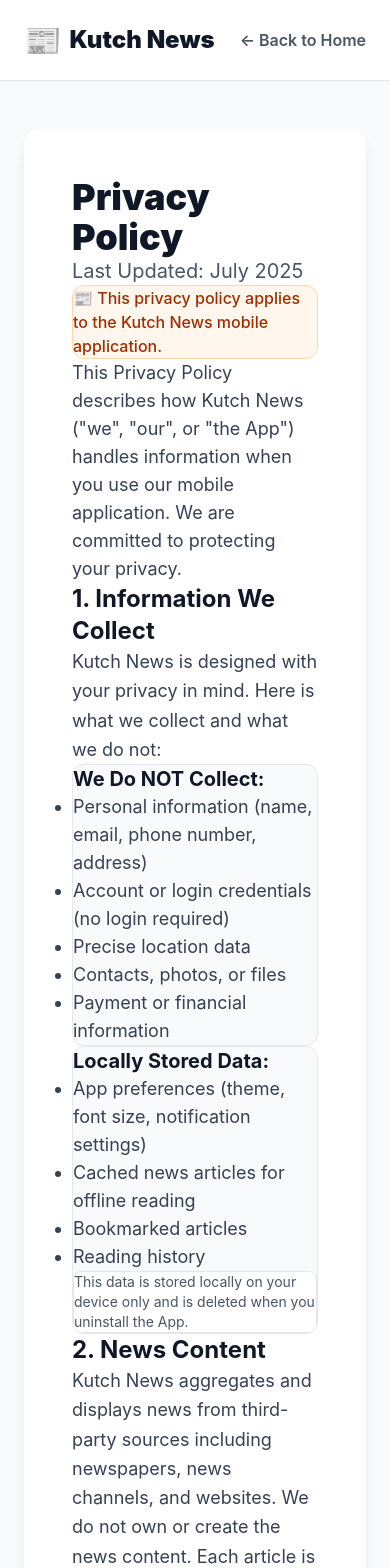
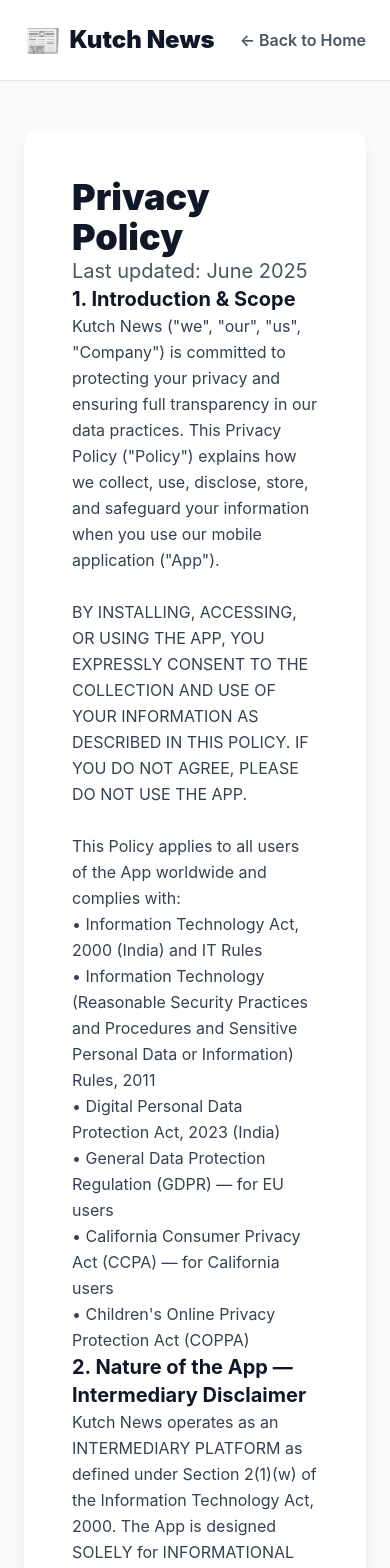
Before and after one commit to vijayvaghela72/GEB-TA-Bill-Pro-Dahboard, a Next.js app: page /kutch_news/privacy_policy in a window 390 px wide. Shown: the top 1568 px of the page. Built offline with nearby package versions, Linux system fonts and the light colour scheme.

Commit message:
update kutch news privacy policy with full legal text and update email to flutterdeveloper72

```diff
--- a/src/app/kutch_news/page.jsx
+++ b/src/app/kutch_news/page.jsx
@@ -381,7 +381,7 @@
             </div>
             <div>
               <h4 className="font-bold mb-6 text-xl">Contact</h4>
-              <p className="text-gray-400 text-lg mb-2">kutchnewsapp@gmail.com</p>
+              <p className="text-gray-400 text-lg mb-2">flutterdeveloper72@gmail.com</p>
               <p className="text-gray-400 text-lg">Made with ❤️ in Kutch, India</p>
             </div>
           </div>
--- a/src/app/kutch_news/privacy_policy/page.jsx
+++ b/src/app/kutch_news/privacy_policy/page.jsx
@@ -2,97 +2,293 @@
 
 import Link from 'next/link'
 
-export default function KutchNewsPrivacyPolicy() {
 const sections = [
   {
-      title: '1. Information We Collect',
-      content: 'Kutch News is designed with your privacy in mind. Here is what we collect and what we do not:',
-      subsections: [
-        {
-          title: 'We Do NOT Collect:',
-          list: [
-            'Personal information (name, email, phone number, address)',
-            'Account or login credentials (no login required)',
-            'Precise location data',
-            'Contacts, photos, or files',
-            'Payment or financial information'
-          ]
+    title: '1. Introduction & Scope',
+    body: `Kutch News ("we", "our", "us", "Company") is committed to protecting your privacy and ensuring full transparency in our data practices. This Privacy Policy ("Policy") explains how we collect, use, disclose, store, and safeguard your information when you use our mobile application ("App").
+
+BY INSTALLING, ACCESSING, OR USING THE APP, YOU EXPRESSLY CONSENT TO THE COLLECTION AND USE OF YOUR INFORMATION AS DESCRIBED IN THIS POLICY. IF YOU DO NOT AGREE, PLEASE DO NOT USE THE APP.
+
+This Policy applies to all users of the App worldwide and complies with:
+• Information Technology Act, 2000 (India) and IT Rules
+• Information Technology (Reasonable Security Practices and Procedures and Sensitive Personal Data or Information) Rules, 2011
+• Digital Personal Data Protection Act, 2023 (India)
+• General Data Protection Regulation (GDPR) — for EU users
+• California Consumer Privacy Act (CCPA) — for California users
+• Children's Online Privacy Protection Act (COPPA)`
   },
   {
-          title: 'Locally Stored Data:',
-          list: [
-            'App preferences (theme, font size, notification settings)',
-            'Cached news articles for offline reading',
-            'Bookmarked articles',
-            'Reading history'
-          ],
-          note: 'This data is stored locally on your device only and is deleted when you uninstall the App.'
-        }
-      ]
+    title: '2. Nature of the App — Intermediary Disclaimer',
+    body: `Kutch News operates as an INTERMEDIARY PLATFORM as defined under Section 2(1)(w) of the Information Technology Act, 2000. The App is designed SOLELY for INFORMATIONAL and EDUCATIONAL PURPOSES.
+
+• The App aggregates and provides access to publicly available news content from third-party websites using WebView technology.
+• We do NOT create, author, edit, modify, host, store, cache, or redistribute any third-party content.
+• We function identically to a web browser — providing access to publicly available web pages.
+• ALL content displayed belongs EXCLUSIVELY to its respective owners and publishers.
+• We claim ZERO ownership or rights over any third-party content.
+• We are NOT a media house, news publisher, or content creator.
+• We do NOT endorse, verify, or guarantee any third-party content.`
   },
   {
-      title: '2. News Content',
-      content: 'Kutch News aggregates and displays news from third-party sources including newspapers, news channels, and websites. We do not own or create the news content. Each article is attributed to its original source. When you tap to read full articles, you may be redirected to the original publisher&apos;s website, which has its own privacy policy.'
+    title: '3. WebView & Third-Party Websites',
+    body: `Our App uses WebView technology to display third-party websites. Critical disclosures:
+
+• WebView is used EXCLUSIVELY for information sharing and user convenience.
+• We do NOT control, modify, intercept, scrape, or manipulate any content displayed through WebView.
+• We do NOT inject code, trackers, or scripts into third-party websites.
+• We do NOT collect any personal data from third-party websites displayed via WebView.
+• Content shown through WebView is rendered directly from the source website's servers.
+• We have NO control over the privacy practices of third-party websites.
+• Each third-party website has its own privacy policy — we strongly encourage you to review them.
+• We are NOT responsible for any data collection performed by third-party websites when you access them through our App.
+• Your interaction with third-party websites through WebView is governed by THEIR privacy policies, not ours.`
   },
   {
-      title: '3. Advertising',
-      content: 'We use Google AdMob to serve advertisements including banner ads, interstitial ads, and rewarded ads. Google AdMob may collect:',
-      list: [
-        'Device identifiers (Advertising ID)',
-        'IP address',
-        'Device information (model, OS version)',
-        'App usage data and interaction with ads'
-      ],
-      note: 'For more information about Google&apos;s data practices: https://policies.google.com/privacy'
+    title: '4. Content Removal & Copyright Protection',
+    body: `We maintain a STRICT and IMMEDIATE content removal policy.
+
+• If ANY content owner, publisher, copyright holder, trademark owner, or authorized representative has ANY concern regarding their content being accessible through our App, we will IMMEDIATELY and UNCONDITIONALLY remove access.
+• Removal guaranteed within 24 hours — NO questions asked, NO disputes.
+• We will permanently blacklist the source if requested.
+• We proactively remove content upon becoming aware of any potential issues.
+• We fully comply with DMCA takedown notices and Indian IT Act provisions.
+
+Content Removal Contact: flutterdeveloper72@gmail.com
+
+We claim protection under:
+• Section 79, Information Technology Act, 2000 (Safe Harbor)
+• DMCA Safe Harbor provisions (17 U.S.C. § 512)
+• EU E-Commerce Directive Article 14`
   },
   {
-      title: '4. Push Notifications',
-      content: 'The App may send push notifications for breaking news updates. You can enable or disable notifications at any time through your device settings or within the App. We use Firebase Cloud Messaging (FCM) to deliver notifications, which may collect device tokens for delivery purposes only.'
+    title: '5. Information We Collect',
+    body: `We are committed to DATA MINIMIZATION — we collect only what is strictly necessary for App functionality.
+
+A. AUTOMATICALLY COLLECTED (Non-Personal):
+• Device Information: Device model, OS version, screen resolution, device identifiers (for ad serving only).
+• Usage Analytics: Anonymous app usage patterns, screens viewed, session duration, crash/error reports.
+• Network Status: Internet connection type (WiFi/Mobile) — used solely to check connectivity.
+• Push Token: Firebase Cloud Messaging token — used solely for delivering notifications.
+
+B. INFORMATION WE DO NOT COLLECT:
+• Personal identification: Name, email, phone, address, date of birth.
+• Location data: GPS, IP-based location, or any geolocation.
+• Contacts, call logs, SMS, or communication data.
+• Photos, camera, microphone, or media files.
+• Financial data: Credit cards, bank accounts, payment information.
+• Biometric data: Fingerprints, face recognition, voice prints.
+• Health, fitness, or medical data.
+• Browsing history outside the App.
+• Social media accounts or credentials.
+• Government IDs or sensitive personal documents.
+
+C. SENSITIVE PERSONAL DATA:
+• We do NOT collect any Sensitive Personal Data or Information (SPDI) as defined under the IT Rules, 2011.
+• We do NOT process any special categories of data as defined under GDPR Article 9.`
   },
   {
-      title: '5. Text-to-Speech',
-      content: 'The text-to-speech feature processes article text locally on your device using your device&apos;s built-in TTS engine. No audio data or article content is sent to external servers for this feature.'
+    title: '6. Legal Basis for Processing (GDPR Compliance)',
+    body: `For users in the European Economic Area (EEA), our legal basis for processing:
+
+• Legitimate Interest: App functionality, analytics, and security.
+• Consent: Push notifications and personalized advertisements.
+• Legal Obligation: Compliance with applicable laws.
+
+You may withdraw consent at any time without affecting the lawfulness of processing based on consent before withdrawal.`
   },
   {
-      title: '6. Internet & Network Permissions',
-      content: 'The App requires the following permissions:',
-      list: [
-        'Internet Access — Required to fetch news content, display ads, and load live TV streams',
-        'Network State — Required to check connectivity and enable offline mode'
-      ]
+    title: '7. How We Use Your Information',
+    body: `We use collected information SOLELY for:
+
+• Providing and maintaining App functionality.
+• Delivering push notifications about news updates.
+• Displaying advertisements through Google AdMob.
+• Analyzing anonymous usage patterns to improve the App.
+• Detecting and preventing technical issues and crashes.
+• Complying with legal obligations.
+
+WE DO NOT:
+• Sell, rent, lease, or trade your information to ANY third party.
+• Share your data with third parties for their marketing purposes.
+• Use your data for profiling, automated decision-making, or behavioral targeting (beyond AdMob's standard ad personalization).
+• Use your data for any purpose not explicitly stated in this Policy.
+• Transfer your data to countries without adequate data protection (except through Google's standard data processing).`
   },
   {
-      title: "7. Children&apos;s Privacy",
-      content: 'Kutch News is a general news application. We do not knowingly collect personal information from children under 13. The App does not require any personal information to function.'
+    title: '8. Third-Party Services & SDKs',
+    body: `Our App integrates the following third-party services. Each has its own privacy policy:
+
+• Google AdMob (Advertising):
+  - May collect device identifiers for ad personalization.
+  - Privacy Policy: https://policies.google.com/privacy
+  - You can opt out via device ad settings.
+
+• Firebase Cloud Messaging (Notifications):
+  - Collects device token for push notification delivery.
+  - Privacy Policy: https://firebase.google.com/support/privacy
+
+• Firebase Analytics (Anonymous Analytics):
+  - Collects anonymous usage statistics.
+  - No personally identifiable information is shared.
+  - Privacy Policy: https://firebase.google.com/support/privacy
+
+We are NOT responsible for the data practices of these third-party services. We have no control over their data collection, use, or sharing practices.`
   },
   {
-      title: '8. Data Security',
-      content: 'All user preferences and cached data are stored locally on your device. No personal data is transmitted to or stored on external servers by the App itself.'
+    title: '9. Data Storage, Security & Retention',
+    body: `STORAGE:
+• ALL user data is stored LOCALLY on your device only.
+• We do NOT maintain external servers, databases, or cloud storage containing user personal data.
+• We do NOT have access to data stored on your device.
+
+SECURITY MEASURES:
+• Industry-standard encryption for data transmission (SSL/TLS).
+• No collection of sensitive data minimizes security risks.
+• Regular security assessments of the App.
+• Compliance with reasonable security practices as per IT Rules, 2011.
+
+RETENTION:
+• Cached content: Temporary, refreshed regularly, deleted when App cache is cleared.
+• User preferences: Retained until App is uninstalled.
+• Analytics data: Retained per Google's policies (typically 14 months).
+• Uninstalling the App permanently removes ALL locally stored data.
+
+BREACH NOTIFICATION:
+• In the unlikely event of a data breach, we will notify affected users within 72 hours as required by applicable law.
+• We will also notify relevant data protection authorities as required.`
   },
   {
-      title: '9. Third-Party Links',
-      content: 'The App contains links to third-party news websites and services. We are not responsible for the privacy practices of these external sites. We encourage you to review their privacy policies.'
+    title: '10. Push Notifications',
+    body: `• We use Firebase Cloud Messaging for push notifications.
+• Notifications contain ONLY news headlines and updates.
+• We do NOT send promotional, marketing, or spam notifications.
+• You can disable notifications at any time via device settings.
+• Disabling notifications does not affect App functionality.
+• We do NOT track whether you open or interact with notifications.`
   },
   {
-      title: '10. Your Rights',
-      content: 'You can:',
-      list: [
-        'Clear cached news and reading history from App settings',
-        'Disable push notifications at any time',
-        'Opt out of personalized ads via device settings',
-        'Uninstall the App to remove all locally stored data'
-      ]
+    title: '11. Advertisements & Ad Data',
+    body: `• Advertisements are displayed through Google AdMob to support free App access.
+• AdMob may use device advertising identifiers for ad personalization.
+• We do NOT have access to data collected by AdMob.
+• We do NOT control which ads are displayed.
+• We do NOT endorse advertised products or services.
+
+TO OPT OUT OF PERSONALIZED ADS:
+• Android: Settings → Google → Ads → Opt out of Ads Personalization
+• iOS: Settings → Privacy → Advertising → Limit Ad Tracking
+
+• Opting out does not reduce the number of ads but makes them less targeted.`
   },
   {
-      title: '11. Changes to This Policy',
-      content: 'We may update this Privacy Policy from time to time. Changes will be reflected by updating the "Last Updated" date at the top.'
+    title: "12. Children's Privacy (COPPA Compliance)",
+    body: `• Our App is NOT directed to children under 13 years of age.
+• We do NOT knowingly collect personal information from children under 13.
+• We do NOT knowingly allow children under 13 to use the App.
+• If we discover that a child under 13 has provided personal information, we will IMMEDIATELY delete it.
+• If you are a parent/guardian and believe your child has provided information, contact us immediately at flutterdeveloper72@gmail.com.
+• We comply with COPPA (Children's Online Privacy Protection Act) and equivalent international regulations.`
   },
   {
-      title: '12. Contact Us',
-      content: 'If you have any questions about this Privacy Policy, please contact us:'
+    title: '13. Your Rights',
+    body: `Depending on your jurisdiction, you have the following rights:
+
+ALL USERS:
+• Right to Access: Know what data we hold about you.
+• Right to Deletion: Request deletion of your data.
+• Right to Opt-Out: Disable personalized ads and notifications.
+• Right to Uninstall: Remove App and all local data.
+• Right to Contact: Reach us with any privacy concerns.
+
+GDPR RIGHTS (EU/EEA Users):
+• Right to Rectification
+• Right to Restriction of Processing
+• Right to Data Portability
+• Right to Object
+• Right to Withdraw Consent
+• Right to Lodge Complaint with Supervisory Authority
+
+CCPA RIGHTS (California Users):
+• Right to Know
+• Right to Delete
+• Right to Opt-Out of Sale (We do NOT sell data)
+• Right to Non-Discrimination
+
+INDIAN DATA PROTECTION RIGHTS:
+• Rights under Digital Personal Data Protection Act, 2023
+• Right to access, correct, and erase personal data
+• Right to grievance redressal
+
+To exercise any rights, contact: flutterdeveloper72@gmail.com
+We will respond within 30 days of receiving your request.`
+  },
+  {
+    title: '14. International Data Transfers',
+    body: `• We do NOT independently transfer data internationally.
+• Third-party services (Google) may process data in various countries.
+• Google maintains appropriate safeguards for international transfers (Standard Contractual Clauses, Privacy Shield successor frameworks).
+• By using the App, you consent to data processing by Google in accordance with their privacy policies.`
+  },
+  {
+    title: '15. Do Not Track Signals',
+    body: `• We do NOT track users across third-party websites.
+• We do NOT respond to Do Not Track (DNT) signals as there is no industry standard for mobile apps.
+• You can control ad tracking through your device settings.`
+  },
+  {
+    title: '16. Disclaimer of Liability',
+    body: `• The App is provided "AS IS" without any warranties.
+• We are NOT liable for any loss, damage, or harm arising from use of the App.
+• We are NOT liable for third-party content, websites, or their data practices.
+• We are NOT liable for any data collection by third-party websites accessed through WebView.
+• We are NOT responsible for the privacy practices of any third-party service.
+• Users access all content and third-party services ENTIRELY at their own risk.
+• Our total liability shall not exceed INR 100 (One Hundred Rupees).`
+  },
+  {
+    title: '17. Grievance Officer',
+    body: `In accordance with the Information Technology Act, 2000 and rules made thereunder, the Grievance Officer for the purpose of this Policy is:
+
+Name: Kutch News Team
+Email: flutterdeveloper72@gmail.com
+
+The Grievance Officer shall address your concerns within 15 days of receiving the complaint.`
+  },
+  {
+    title: '18. Changes to This Policy',
+    body: `• We reserve the right to update this Policy at any time at our sole discretion.
+• Changes are effective immediately upon posting within the App.
+• We will update the "Last updated" date at the top of this Policy.
+• Your continued use after changes constitutes acceptance of the revised Policy.
+• For material changes, we may notify you through push notification or in-app notice.
+• It is your responsibility to review this Policy periodically.
+• If you disagree with changes, you must stop using the App immediately.`
+  },
+  {
+    title: '19. Governing Law',
+    body: `• This Policy is governed by the laws of India.
+• Subject to the Information Technology Act, 2000 and Digital Personal Data Protection Act, 2023.
+• Any disputes shall be subject to exclusive jurisdiction of courts in Bhuj/Kutch, Gujarat, India.
+• For EU users: You may also lodge complaints with your local Data Protection Authority.`
+  },
+  {
+    title: '20. Contact Us',
+    body: `For ANY questions, concerns, data requests, content removal requests, or privacy complaints:
+
+Email: flutterdeveloper72@gmail.com
+
+Grievance Officer: flutterdeveloper72@gmail.com
+DMCA/Copyright Agent: flutterdeveloper72@gmail.com
+
+Response Times:
+• Acknowledgment: Within 12 hours
+• Content Removal: Within 24 hours
+• Data Requests: Within 30 days
+• Grievance Resolution: Within 15 days`
   }
 ]
 
+export default function KutchNewsPrivacyPolicy() {
   return (
     <div className="min-h-screen bg-gray-50">
       <header className="bg-white border-b border-gray-200 sticky top-0 z-50">
@@ -113,62 +309,20 @@
         <div style={{ backgroundColor: 'white', borderRadius: '1rem', boxShadow: '0 10px 15px -3px rgba(0, 0, 0, 0.1)', padding: '3rem' }}>
           <div className="mb-12">
             <h1 className="text-4xl md:text-5xl font-black text-gray-900 mb-4">Privacy Policy</h1>
-            <p className="text-xl text-gray-600">Last Updated: July 2025</p>
-            <div className="mt-4 bg-orange-50 border border-orange-200 rounded-xl p-4">
-              <p className="text-orange-800 font-medium">📰 This privacy policy applies to the Kutch News mobile application.</p>
+            <p className="text-xl text-gray-600">Last updated: June 2025</p>
           </div>
-          </div>
-
-          <p className="text-lg text-gray-700 mb-10">
-            This Privacy Policy describes how Kutch News (&quot;we&quot;, &quot;our&quot;, or &quot;the App&quot;) handles information when you use our mobile application. We are committed to protecting your privacy.
-          </p>
 
           <div className="space-y-10 text-gray-700">
             {sections.map((section, idx) => (
               <section key={idx}>
-                <h2 className="text-2xl md:text-3xl font-bold text-gray-900 mb-4">{section.title}</h2>
-                {section.content && <p className="text-lg leading-relaxed mb-4">{section.content}</p>}
-                {section.list && (
-                  <ul className="list-disc pl-6 space-y-2 text-lg">
-                    {section.list.map((item, i) => (
-                      <li key={i}>{item}</li>
-                    ))}
-                  </ul>
-                )}
-                {section.note && (
-                  <div className="bg-gray-50 p-4 rounded-xl border border-gray-200 mt-4">
-                    <p className="text-gray-700">{section.note}</p>
-                  </div>
-                )}
-                {section.subsections && section.subsections.map((sub, si) => (
-                  <div key={si} className="ml-4 mt-6 p-5 bg-gray-50 rounded-xl border border-gray-200">
-                    <h3 className="text-xl font-bold text-gray-900 mb-3">{sub.title}</h3>
-                    {sub.list && (
-                      <ul className="list-disc pl-6 space-y-2 text-lg">
-                        {sub.list.map((item, i) => (
-                          <li key={i}>{item}</li>
-                        ))}
-                      </ul>
-                    )}
-                    {sub.note && (
-                      <div className="bg-white p-3 rounded-lg border border-gray-200 mt-3">
-                        <p className="text-gray-600 text-sm">{sub.note}</p>
-                      </div>
-                    )}
-                  </div>
-                ))}
-                {section.title === '12. Contact Us' && (
-                  <div className="bg-orange-50 p-6 rounded-xl border border-orange-200 mt-4">
-                    <p className="font-semibold text-lg mb-2">📧 Email: kutchnewsapp@gmail.com</p>
-                    <p className="font-semibold text-lg">📱 App: Kutch News</p>
-                  </div>
-                )}
+                <h2 className="text-xl md:text-2xl font-bold text-gray-900 mb-4">{section.title}</h2>
+                <p className="text-base leading-relaxed whitespace-pre-line">{section.body}</p>
               </section>
             ))}
 
-            <div className="mt-12 pt-8 border-t border-gray-200">
-              <p className="text-center text-gray-600 text-lg">
-                By using Kutch News, you agree to this Privacy Policy.
+            <div className="mt-8 p-6 bg-red-50 border border-red-200 rounded-xl">
+              <p className="text-sm font-bold text-gray-900 text-center leading-relaxed">
+                BY USING THIS APP, YOU ACKNOWLEDGE THAT YOU HAVE READ, UNDERSTOOD, AND CONSENT TO THE COLLECTION AND USE OF YOUR INFORMATION AS DESCRIBED IN THIS PRIVACY POLICY.
               </p>
             </div>
           </div>
```
Also changed, not shown: src/app/kutch_news/contact/page.jsx (+5 -5 lines). Lines whose indentation alone changed are shown as unchanged.
